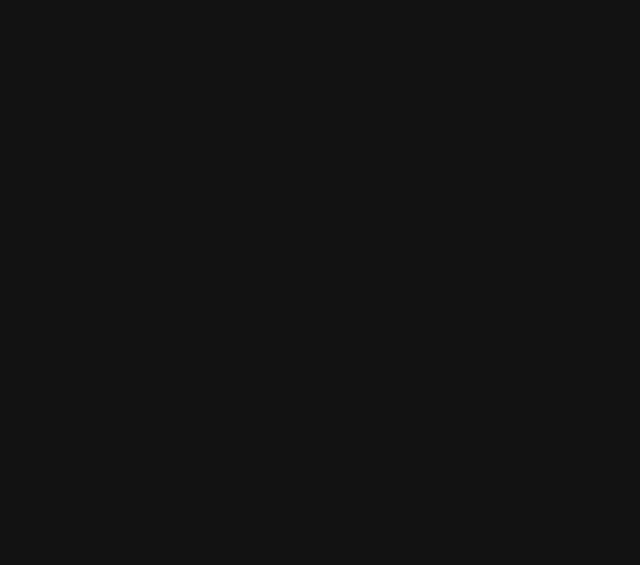
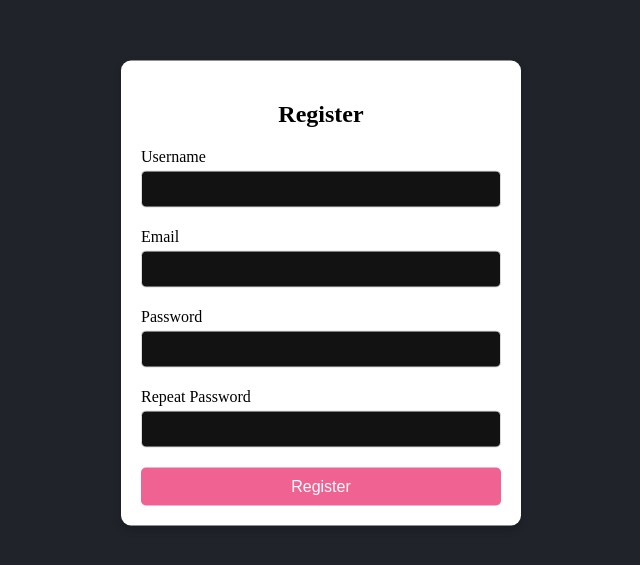
Before and after one commit to andreeadio/bug-tracking-app, a React (Create React App) app in the folder frontend/: page /register in a window 1280 px wide. Shown: the part 107-672 px from the top of the page, without its empty margins (319-959 px from the left). Built offline with nearby package versions, Linux system fonts and the light colour scheme.

Commit message:
Added register form and Mmembership form in frontend

```diff
--- /dev/null
+++ b/frontend/src/components/ChoseMembership.js
@@ -0,0 +1,13 @@
+import React from 'react';
+
+
+const ChoseMembership = () => {
+    return (
+        <div className="buttons-container">
+            <button className="styled-button">Project Member</button>
+            <button className="styled-button">Tester Member</button>
+        </div>
+    );
+};
+
+export default ChoseMembership;
--- a/frontend/src/components/Register.js
+++ b/frontend/src/components/Register.js
@@ -1,11 +1,88 @@
+import React, { useState } from 'react';
+import { useNavigate } from 'react-router-dom';
 
 
+const RegisterForm = () => {
+    const [formData, setFormData] = useState({
+        username: '',
+        email: '',
+        password: '',
+        repeatPassword: '',
+    });
+    const navigate = useNavigate();
 
+    const handleChange = (e) => {
+        const { name, value } = e.target;
+        setFormData({
+            ...formData,
+            [name]: value,
+        });
+    };
 
-//form for adding a bug
-const Register = () => {
+    const handleSubmit = async (e) => {
+        e.preventDefault();
+        if (formData.password !== formData.repeatPassword) {
+            alert("Passwords don't match!");
+            return;
+        }
+        // Implement your submit logic here
+        console.log('Form data submitted', formData);
 
-}
+        // navigate('/login'); // or wherever you need to redirect to after registration
+    };
 
+    return (
+        <div className="register-container">
+            <h2 className="form-title">Register</h2>
+            <form onSubmit={handleSubmit} className="register-form">
+                <div className="form-field">
+                    <label htmlFor="username">Username</label>
+                    <input
+                        type="text"
+                        id="username"
+                        name="username"
+                        value={formData.username}
+                        onChange={handleChange}
+                        required
+                    />
+                </div>
+                <div className="form-field">
+                    <label htmlFor="email">Email</label>
+                    <input
+                        type="email"
+                        id="email"
+                        name="email"
+                        value={formData.email}
+                        onChange={handleChange}
+                        required
+                    />
+                </div>
+                <div className="form-field">
+                    <label htmlFor="password">Password</label>
+                    <input
+                        type="password"
+                        id="password"
+                        name="password"
+                        value={formData.password}
+                        onChange={handleChange}
+                        required
+                    />
+                </div>
+                <div className="form-field">
+                    <label htmlFor="repeatPassword">Repeat Password</label>
+                    <input
+                        type="password"
+                        id="repeatPassword"
+                        name="repeatPassword"
+                        value={formData.repeatPassword}
+                        onChange={handleChange}
+                        required
+                    />
+                </div>
+                <button type="submit" className="submit-btn">Register</button>
+            </form>
+        </div>
+    );
+};
 
-export default Register;
+export default RegisterForm;
--- a/frontend/src/index.css
+++ b/frontend/src/index.css
@@ -1,13 +1,94 @@
-body {
+body, html {
+  height: 100%;
   margin: 0;
-  font-family: -apple-system, BlinkMacSystemFont, 'Segoe UI', 'Roboto', 'Oxygen',
-    'Ubuntu', 'Cantarell', 'Fira Sans', 'Droid Sans', 'Helvetica Neue',
-    sans-serif;
-  -webkit-font-smoothing: antialiased;
-  -moz-osx-font-smoothing: grayscale;
+  display: flex;
+  justify-content: center;
+  align-items: center;
+  background-color: #20232a; /* O culoare de fundal întunecată pentru contrast */
 }
 
-code {
-  font-family: source-code-pro, Menlo, Monaco, Consolas, 'Courier New',
-    monospace;
+/* Stilurile pentru .register-container */
+.register-container {
+  width: 100%;
+  max-width: 400px; /* sau orice lățime preferi */
+  padding: 20px;
+  box-shadow: 0 4px 8px rgba(0, 0, 0, 0.2); /* Efect de umbrire pentru plutire */
+  border-radius: 10px;
+  background-color: #fff; /* Fundal alb pentru formular */
+  display: flex;
+  flex-direction: column;
+  /* Poziționare absolută pentru centrare precisă */
+  position: absolute;
+  top: 50%;
+  left: 50%;
+  transform: translate(-50%, -50%);
 }
+
+.form-title {
+  color: #000;
+  text-align: center;
+  margin-bottom: 20px;
+  font-size: 24px;
+}
+
+.form-field {
+  margin-bottom: 20px;
+}
+
+.form-field label {
+  color: #000;
+  display: block;
+  margin-bottom: 5px;
+}
+
+.form-field input {
+  width: 100%;
+  padding: 10px;
+  border-radius: 5px;
+  border: 1px solid #ddd;
+  /* Change the border color for focus */
+  transition: border-color 0.3s;
+}
+
+.form-field input:focus {
+  border-color: #f06292; /* A shade of pink */
+}
+
+.submit-btn {
+  width: 100%;
+  padding: 10px;
+  border: none;
+  border-radius: 5px;
+  background-color: #f06292; /* Pink */
+  color: #fff;
+  cursor: pointer;
+  font-size: 16px;
+  transition: background-color 0.3s;
+}
+
+.submit-btn:hover {
+  background-color: #e91e63; /* A darker shade of pink */
+}
+
+
+/* Stilurile containerului care deține butoanele */
+.buttons-container {
+  display: flex; /* Folosește Flexbox pentru aranjare */
+  gap: 20px; /* Spațiu între butoane */
+}
+
+/* Stilurile butoanelor */
+.styled-button {
+  padding: 20px 40px; /* Mărimea butoanelor */
+  font-size: 18px; /* Mărimea textului */
+  color: white; /* Culoarea textului */
+  background-color: #f06292; /* Culoare de fundal - albastru */
+  border: none; /* Fără bordură */
+  border-radius: 5px; /* Margini rotunjite */
+  cursor: pointer; /* Cursor mână când ești peste buton */
+  transition: background-color 0.3s; /* Tranziție pentru hover */
+}
+
+.styled-button:hover {
+  background-color: #e91e63; /* Schimbă culoarea la hover - albastru mai închis */
+}
--- a/frontend/src/index.js
+++ b/frontend/src/index.js
@@ -12,7 +12,7 @@
 import Register from './components/Register';
 import MemberProjectPage from "./components/MemberProjectPage";
 import TesterProjectPage from "./components/TesterProjectPage";
-
+import ChoseMembership from "./components/ChoseMembership";
 import {
   createBrowserRouter, RouterProvider,
 } from 'react-router-dom';
@@ -37,6 +37,10 @@
   {
     path:"/projectsTester",
     element:<TesterProjectPage />
+  },
+  {
+    path:"/chosemembership",
+    element:<ChoseMembership/>
   }
 ])
 
```
Also changed, not shown: 2 other files (tests, documents, lock files or other folders).
